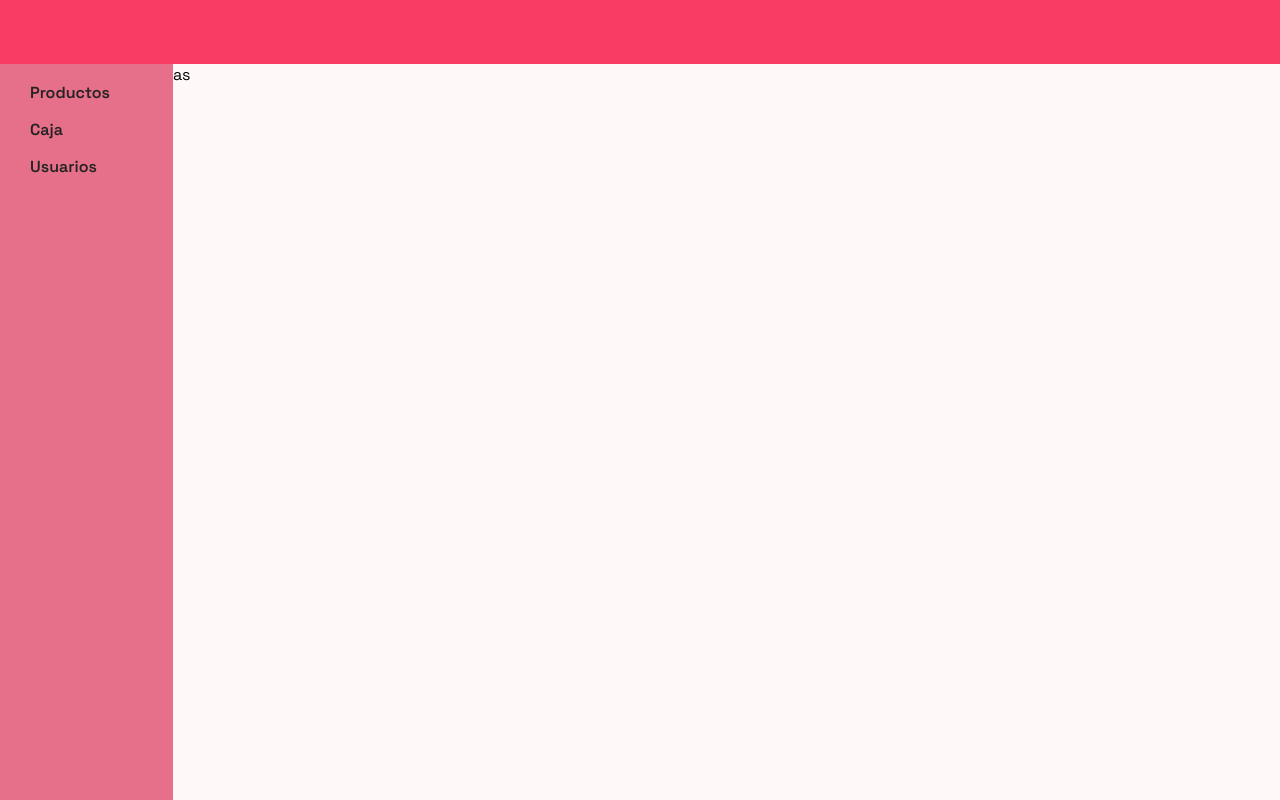
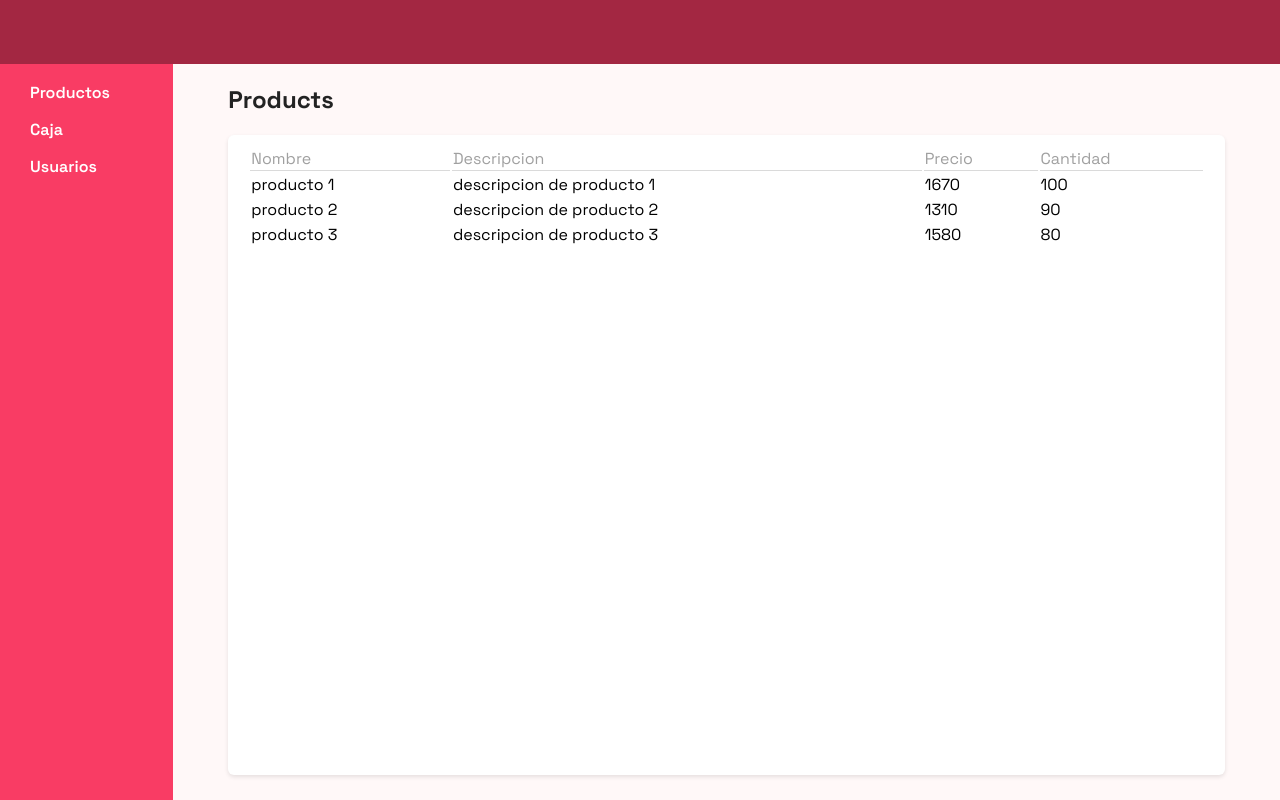
Before and after one commit to joaquindlr/ui-ecommerce-seed, a Next.js app: page /products in a window 1280 px wide. Built offline with nearby package versions, Linux system fonts and the light colour scheme.

Commit message:
add product table

```diff
--- a/src/app/layout.tsx
+++ b/src/app/layout.tsx
@@ -1,6 +1,5 @@
-import { Navbar } from "../components";
+import { Navbar, Sidebar } from "../components";
 import { font } from "../assets/fonts";
-import Sidebar from "../components/layout/Sidebar";
 import style from "./app.module.scss";
 
 export const metadata = {
--- a/src/app/products/page.tsx
+++ b/src/app/products/page.tsx
@@ -1,10 +1,38 @@
+import { Table } from "@/components";
 import style from "./products.module.scss";
+import { Product } from "@/types/products.types";
 
 export default async function Products() {
   return (
-    <div className={style.products}>
-      as
-      <div></div>
+    <div className={style["products"]}>
+      <h2 className={style["products__title"]}>Products</h2>
+      <div className={style["products__card"]}>
+        <Table products={productsMOCK} />
+      </div>
     </div>
   );
 }
+
+const productsMOCK: Product[] = [
+  {
+    id: 1,
+    name: "producto 1",
+    description: "descripcion de producto 1",
+    price: 1670,
+    stock: 100,
+  },
+  {
+    id: 2,
+    name: "producto 2",
+    description: "descripcion de producto 2",
+    price: 1310,
+    stock: 90,
+  },
+  {
+    id: 3,
+    name: "producto 3",
+    description: "descripcion de producto 3",
+    price: 1580,
+    stock: 80,
+  },
+];
--- a/src/app/products/products.module.scss
+++ b/src/app/products/products.module.scss
@@ -1,6 +1,25 @@
 @import "../../styles/colors";
 
 .products {
-  background-color: $bg-color-3;
+  background-color: $bg-color-2;
   width: 100%;
+  display: flex;
+  flex-direction: column;
+  justify-content: center;
+  align-items: center;
+  padding-bottom: 25px;
+
+  .products__title {
+    align-self: flex-start;
+    margin-left: 5%;
+    color: $dark-color;
+  }
+
+  .products__card {
+    background-color: $light-color;
+    width: 90%;
+    height: 90%;
+    border-radius: 6px;
+    box-shadow: 0px 2px 4px rgba(0, 0, 0, 0.1);
+  }
 }
--- a/src/components/index.ts
+++ b/src/components/index.ts
@@ -1 +1,3 @@
 export { default as Navbar } from "./layout/Navbar";
+export { default as Sidebar } from "./layout/Sidebar";
+export { default as Table } from "./table";
--- a/src/components/layout/Navbar/navbar.module.scss
+++ b/src/components/layout/Navbar/navbar.module.scss
@@ -10,5 +10,5 @@
   margin: 0;
   padding-top: 0;
   padding-bottom: 0;
-  background-color: $bg-color-2;
+  background-color: $bg-color-1;
 }
--- a/src/components/layout/Sidebar/sideBar.module.scss
+++ b/src/components/layout/Sidebar/sideBar.module.scss
@@ -1,7 +1,7 @@
 @import "../../../styles/colors";
 
 .sidebar {
-  background-color: $bg-color-1;
+  background-color: $primary-color;
   padding: 0;
   margin: 0;
   width: 200px;
@@ -16,7 +16,7 @@
   }
 
   .sidebar__item {
-    color: $dark-color;
+    color: $light-color;
     padding-left: 30px;
     padding-top: 8px;
     padding-bottom: 8px;
--- /dev/null
+++ b/src/components/table/index.tsx
@@ -0,0 +1,31 @@
+import { Product } from "@/types/products.types";
+import style from "./table.module.scss";
+
+const Table = ({ products }: { products: Product[] }) => {
+  return (
+    <table className={style["table"]}>
+      <thead>
+        <tr>
+          <th>Nombre</th>
+          <th>Descripcion</th>
+          <th>Precio</th>
+          <th>Cantidad</th>
+        </tr>
+      </thead>
+      <tbody>
+        {products.map((product) => {
+          return (
+            <tr key={product.id}>
+              <td>{product.name}</td>
+              <td>{product.description}</td>
+              <td>{product.price}</td>
+              <td>{product.stock}</td>
+            </tr>
+          );
+        })}
+      </tbody>
+    </table>
+  );
+};
+
+export default Table;
--- /dev/null
+++ b/src/components/table/table.module.scss
@@ -0,0 +1,19 @@
+@import "../../styles/colors";
+
+.table {
+  width: 100%;
+  padding: 20px;
+  padding-top: 10px;
+
+  .divider {
+    border-bottom: 1px solid $label-color;
+    width: 100%;
+  }
+
+  th {
+    text-align: start;
+    color: $label-color;
+    border-bottom: 1px solid $border-color-1;
+    font-weight: 400;
+  }
+}
--- a/src/styles/_colors.scss
+++ b/src/styles/_colors.scss
@@ -1,12 +1,12 @@
-$primary-color: #007bff;
-$secondary-color: #6c757d;
 $success-color: #28a745;
 $danger-color: #dc3545;
 $warning-color: #ffc107;
 $info-color: #17a2b8;
-$light-color: #f8f9fa;
+$light-color: #ffffff;
 $dark-color: #232323;
-$bg-color-1: #e67089;
-$bg-color-2: #f93c64;
-$bg-color-3: #fff8f8;
-$bg-color-hover-1: #e28297;
+$primary-color: #f93c64;
+$bg-color-1: #a32742;
+$bg-color-2: #fff8f8;
+$bg-color-hover-1: #b8405a;
+$label-color: #a0a0a0;
+$border-color-1: #dadada;
```
Also changed, not shown: package.json (+4 -4 lines), src/types/products.types.ts (added, +8 -0 lines), 1 other file (tests, documents, lock files or other folders).
